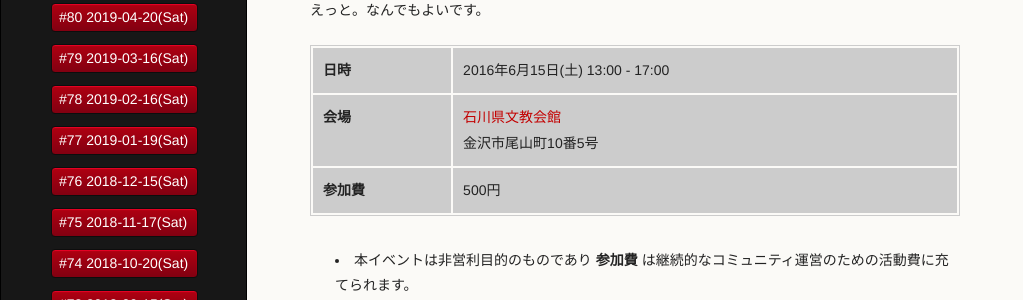
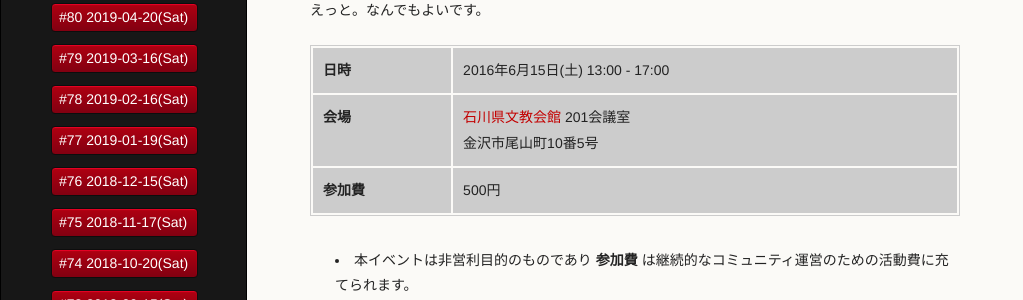
Before and after one commit to kanazawarb/meetup, a Jekyll site: the page built from 82/index.md, in a window 1280 px wide and 900 px high. Shown: the part 295-595 px from the top of the window, without its empty margins (0-1023 px from the left). Built offline with Jekyll 4.4.1, drawn with Linux system fonts in a browser that asks for light colours; a script that is not in the unit is left out.

Commit message:
add meetup 82 room info

```diff
--- a/82/index.md
+++ b/82/index.md
@@ -32,7 +32,7 @@ Kanazawa.rbの意識高いもくもく会には以下のような特徴があり
 
 
 | **日時**   | 2016年6月15日(土) 13:00 - 17:00 |
-| **会場**   | [石川県文教会館](http://www.bunkyo.or.jp/)<br>金沢市尾山町10番5号 |
+| **会場**   | [石川県文教会館](http://www.bunkyo.or.jp/) 201会議室<br>金沢市尾山町10番5号 |
 | **参加費** | 500円 |
 
 * 本イベントは非営利目的のものであり **参加費** は継続的なコミュニティ運営のための活動費に充てられます。
```
